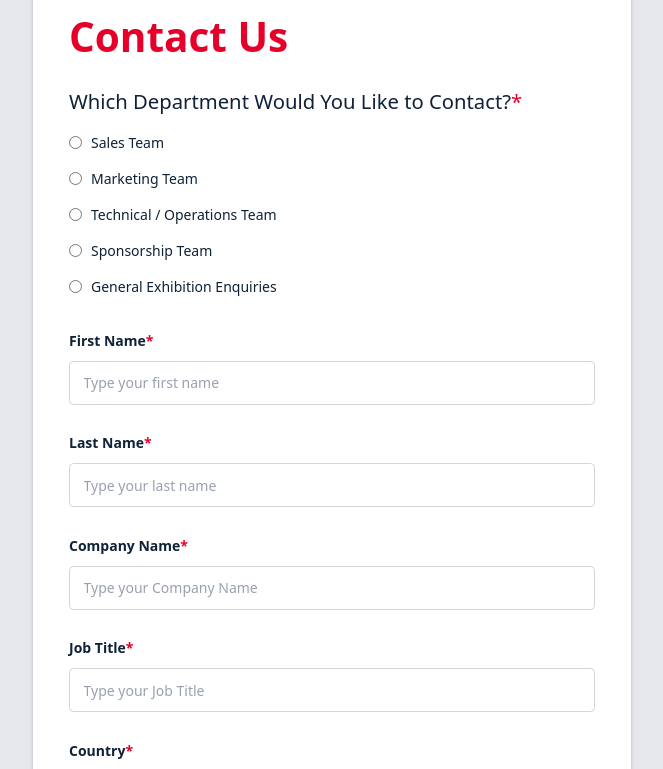
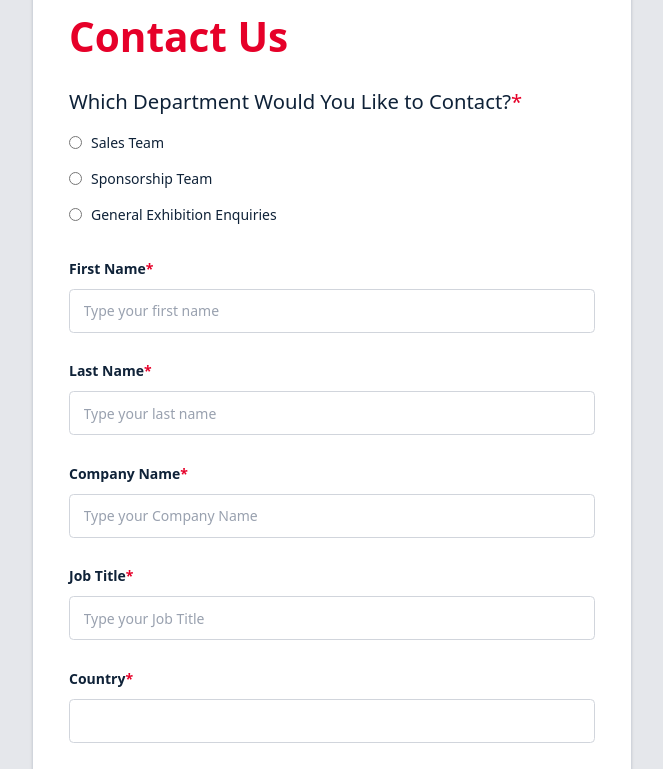
Before and after one commit to Sandeep1816/diemex, a Next.js app: page /contact-us in a window 1280 px wide. Shown: the part 800-1569 px from the top of the page, without its empty margins (283-946 px from the left). Built offline with nearby package versions, Linux system fonts and the light colour scheme.

Commit message:
Update ContactForm.tsx

```diff
--- a/components/ContactUs/ContactForm.tsx
+++ b/components/ContactUs/ContactForm.tsx
@@ -27,8 +27,6 @@ export default function ContactForm() {
           <div className="space-y-1">
             {[
               "Sales Team",
-              "Marketing Team",
-              "Technical / Operations Team",
               "Sponsorship Team",
               "General Exhibition Enquiries",
             ].map((item) => (
```
